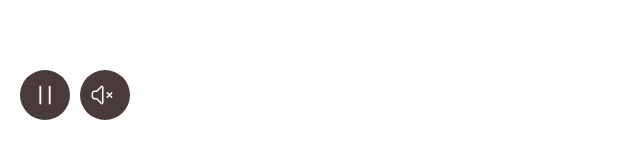
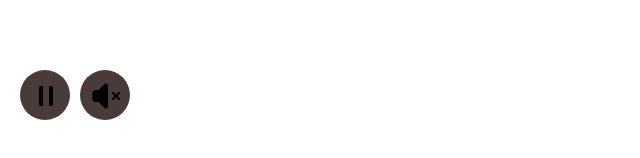
Before and after one commit to vijaykumar8020/TJC-NextJS, a Next.js app: page /ExampleBanner in a window 1280 px wide. Shown: the part 360-518 px from the top of the page, without its empty margins (0-640 px from the left). Built offline with nearby package versions, Linux system fonts and the light colour scheme.

Commit message:
HeroICons added as atoms

```diff
--- a/src/core/atoms/Banner/Banner.tsx
+++ b/src/core/atoms/Banner/Banner.tsx
@@ -1,7 +1,7 @@
 import React, { useState, useRef, useEffect } from "react";
 import ReactPlayer from "react-player/lazy"; // Lazy load the player
 import Image from "next/image";
-import { ChevronRightIcon } from '@heroicons/react/24/solid';
+import { PlayIcon, PauseIcon, SpeakerWaveIcon, SpeakerXMarkIcon } from "@heroicons/react/24/solid";
 
 interface BannerProps {
   mediaUrl: string;
@@ -83,35 +83,12 @@ const Banner: React.FC<BannerProps> = ({ mediaUrl, mediaType, imageUrl }) => {
           <button onClick={handlePlayPause}>
             {/* {isPlaying ? "Pause" : "Play"} */}
             {isPlaying ? (
-              <svg
-                xmlns="http://www.w3.org/2000/svg"
-                fill="none"
-                viewBox="0 0 24 24"
-                strokeWidth={1.5}
-                stroke="currentColor"
-                className=""
-              >
-                <path
-                  strokeLinecap="round"
-                  strokeLinejoin="round"
-                  d="M15.75 5.25v13.5m-7.5-13.5v13.5"
-                />
-              </svg>
+              <PauseIcon
+                className="mx-2 size-8 text-black"
+                aria-hidden="true"
+              />
             ) : (
-              <svg
-                xmlns="http://www.w3.org/2000/svg"
-                fill="none"
-                viewBox="0 0 24 24"
-                strokeWidth={1.5}
-                stroke="currentColor"
-                className=""
-              >
-                <path
-                  strokeLinecap="round"
-                  strokeLinejoin="round"
-                  d="M5.25 5.653c0-.856.917-1.398 1.667-.986l11.54 6.347a1.125 1.125 0 0 1 0 1.972l-11.54 6.347a1.125 1.125 0 0 1-1.667-.986V5.653Z"
-                />
-              </svg>
+              <PlayIcon className="mx-2 size-8 text-black" aria-hidden="true" />
             )}
           </button>
         )}
@@ -119,35 +96,9 @@ const Banner: React.FC<BannerProps> = ({ mediaUrl, mediaType, imageUrl }) => {
           <button onClick={handleMuteUnmute}>
             {/* {isMuted ? "Unmute" : "Mute"} */}
             {isMuted ? (
-              <svg
-                xmlns="http://www.w3.org/2000/svg"
-                fill="none"
-                viewBox="0 0 24 24"
-                strokeWidth={1.5}
-                stroke="currentColor"
-                className="size-6"
-              >
-                <path
-                  strokeLinecap="round"
-                  strokeLinejoin="round"
-                  d="M17.25 9.75 19.5 12m0 0 2.25 2.25M19.5 12l2.25-2.25M19.5 12l-2.25 2.25m-10.5-6 4.72-4.72a.75.75 0 0 1 1.28.53v15.88a.75.75 0 0 1-1.28.53l-4.72-4.72H4.51c-.88 0-1.704-.507-1.938-1.354A9.009 9.009 0 0 1 2.25 12c0-.83.112-1.633.322-2.396C2.806 8.756 3.63 8.25 4.51 8.25H6.75Z"
-                />
-              </svg>
+             <SpeakerXMarkIcon className="mx-2 size-8 text-black" aria-hidden="true" />
             ) : (
-              <svg
-                xmlns="http://www.w3.org/2000/svg"
-                fill="none"
-                viewBox="0 0 24 24"
-                strokeWidth={1.5}
-                stroke="currentColor"
-                className="size-6"
-              >
-                <path
-                  strokeLinecap="round"
-                  strokeLinejoin="round"
-                  d="M19.114 5.636a9 9 0 0 1 0 12.728M16.463 8.288a5.25 5.25 0 0 1 0 7.424M6.75 8.25l4.72-4.72a.75.75 0 0 1 1.28.53v15.88a.75.75 0 0 1-1.28.53l-4.72-4.72H4.51c-.88 0-1.704-.507-1.938-1.354A9.009 9.009 0 0 1 2.25 12c0-.83.112-1.633.322-2.396C2.806 8.756 3.63 8.25 4.51 8.25H6.75Z"
-                />
-              </svg>
+                <SpeakerWaveIcon className="mx-2 size-8 text-black" aria-hidden="true" />
             )}
           </button>
         )}
--- a/src/styles/globals.css
+++ b/src/styles/globals.css
@@ -22,4 +22,5 @@ button{
     border-radius: 50%;
     text-align: center;
     z-index: 999;
+    padding: 10px 2px !important;
 }
```
